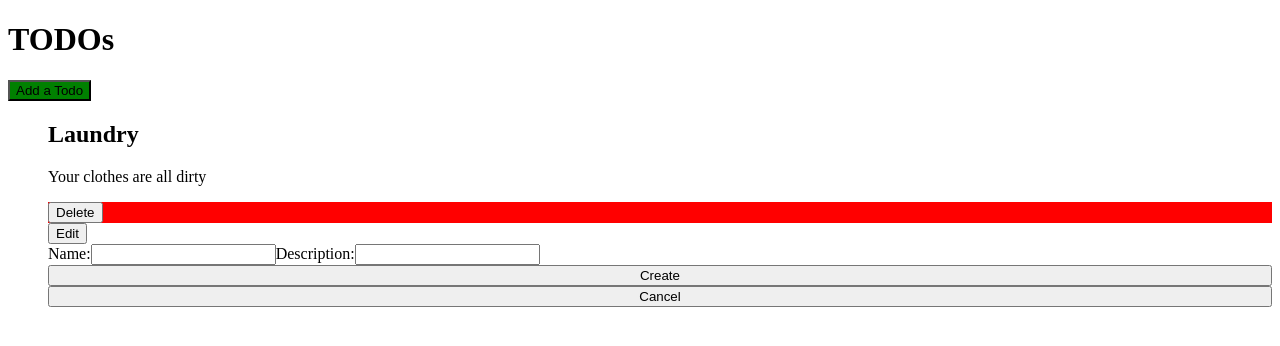
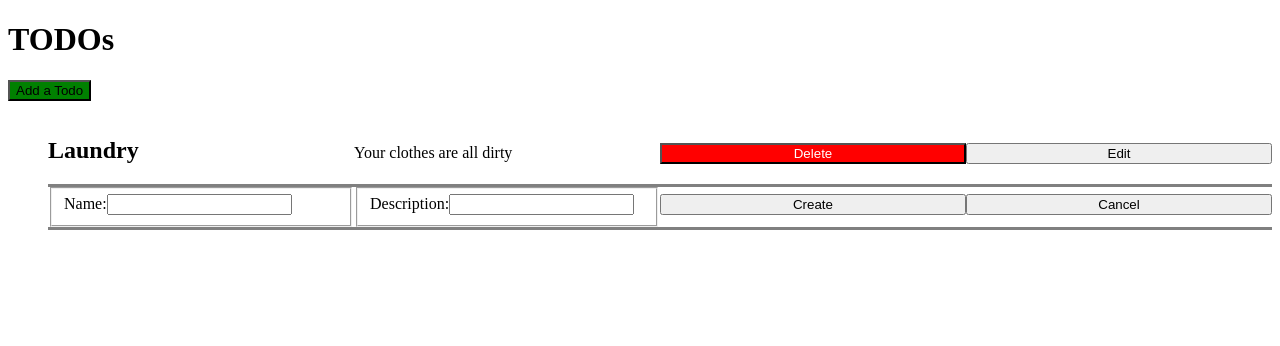
Before and after one commit to MaxSultan/next-todo-eslint-custom-rule-example, a Next.js app: page / in a window 1280 px wide. Both pictures are taken after a click on the button "Add a Todo". Shown: the top 346 px of the page. Built offline with nearby package versions, Linux system fonts and the light colour scheme.

Commit message:
Add basic styling

```diff
--- a/components/destructive-action-button.jsx
+++ b/components/destructive-action-button.jsx
@@ -39,4 +39,8 @@ export const DestructiveActionButton = styled(
     left: 50%;
     transform: translate(-50%, 50%);
   }
+
+  & > button {
+    width: 100%;
+  }
 `;
--- a/pages/index.jsx
+++ b/pages/index.jsx
@@ -18,10 +18,14 @@ const CancelButton = ({ onCancel, children }) => {
   );
 };
 
-const ButtonContainer = styled.div`
+const FormCard = styled.form`
   display: grid;
+  grid-template-columns: 1fr 1fr 1fr 1fr;
+  align-items: baseline;
+  border-bottom: 3px solid grey;
+
   & > ${CancelButton} {
-    align-self: end;
+    border: 5px solid red;
   }
 `;
 
@@ -65,7 +69,8 @@ const TodoForm = ({
 
   return (
     <li>
-      <form action="" onSubmit={handleSubmit}>
+      <FormCard action="" onSubmit={handleSubmit}>
+        <fieldset>
           <label htmlFor="name">Name:</label>
           <input
             id="name"
@@ -73,6 +78,8 @@ const TodoForm = ({
             value={name}
             onChange={(e) => setName(e.target.value)}
           />
+        </fieldset>
+        <fieldset>
           <label htmlFor="description">Description:</label>
           <input
             id="description"
@@ -80,19 +87,28 @@ const TodoForm = ({
             value={description}
             onChange={(e) => setDescription(e.target.value)}
           />
-        <ButtonContainer>
+        </fieldset>
         <button type="submit">
           {existingName || existingDescription ? "Update" : "Create"}
         </button>
         <CancelButton onCancel={() => onCancel()}>Cancel</CancelButton>
-        </ButtonContainer>
-      </form>
+      </FormCard>
     </li>
   );
 };
 
 const DeleteButton = styled(DestructiveActionButton)`
+  & > button {
     background-color: red;
+    color: white;
+  }
+`;
+
+const TodoCard = styled.div`
+  display: grid;
+  grid-template-columns: 1fr 1fr 1fr 1fr;
+  align-items: baseline;
+  border-bottom: 3px solid grey;
 `;
 
 const Todo = ({ name, description, setTodos, id }) => {
@@ -114,13 +130,13 @@ const Todo = ({ name, description, setTodos, id }) => {
       id={id}
     />
   ) : (
-    <li>
-      <section>
+    <li key={id}>
+      <TodoCard>
         <h2>{name}</h2>
         <p>{description}</p>
         <DeleteButton onDelete={handleDelete}>Delete</DeleteButton>
         <button onClick={enableEditMode}>Edit</button>
-      </section>
+      </TodoCard>
     </li>
   );
 };
@@ -134,8 +150,6 @@ const Home = () => {
   const appendTodoForm = () => {
     setShowTodoForm(true);
   };
-
-  console.log(todos);
 
   return (
     <main>
```
Also changed, not shown: 1 other file (tests, documents, lock files or other folders). Lines whose indentation alone changed are shown as unchanged.
